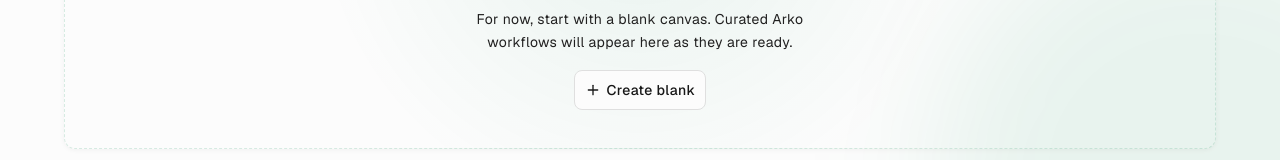
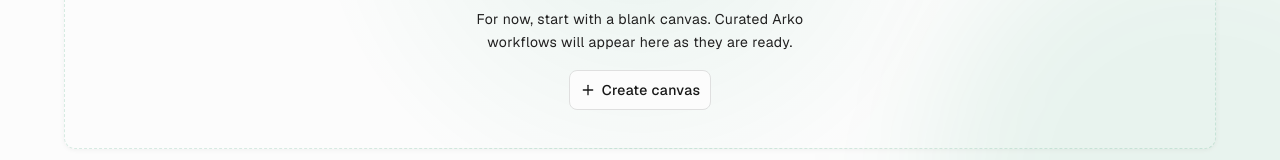
Before and after one commit to tbinhub/arko, a Next.js app: page / in a window 1280 px wide. Shown: the part 1198-1358 px from the top of the page. Built offline with nearby package versions, Linux system fonts and the light colour scheme; no server answers.

Commit message:
feat(ui): update the content of button

```diff
--- a/features/workspace/components/workspace-home.tsx
+++ b/features/workspace/components/workspace-home.tsx
@@ -136,7 +136,7 @@ export function WorkspaceHome() {
                             </EmptyDescription>
                         </EmptyHeader>
                         <CreateDiagramButton variant="outline" className="h-10">
-                            Create blank
+                            Create canvas
                         </CreateDiagramButton>
                     </Empty>
                 </div>
```
